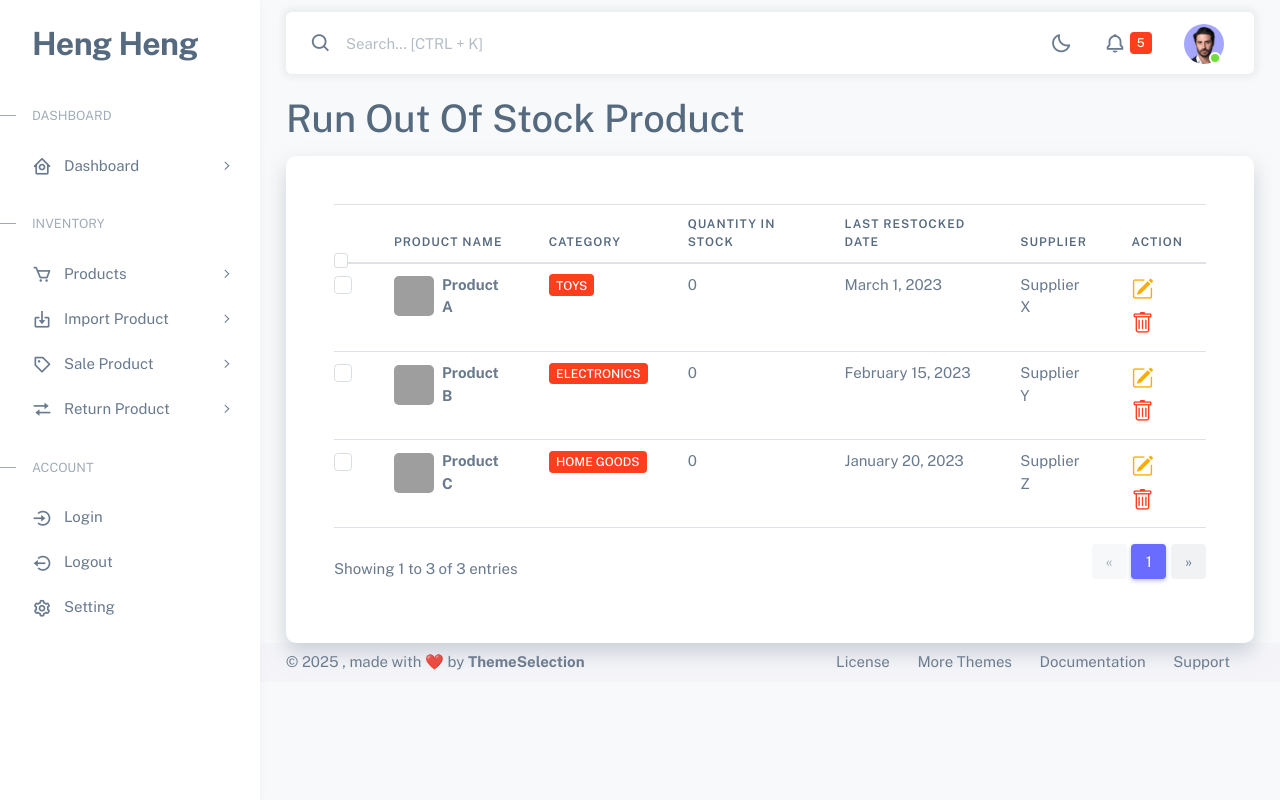
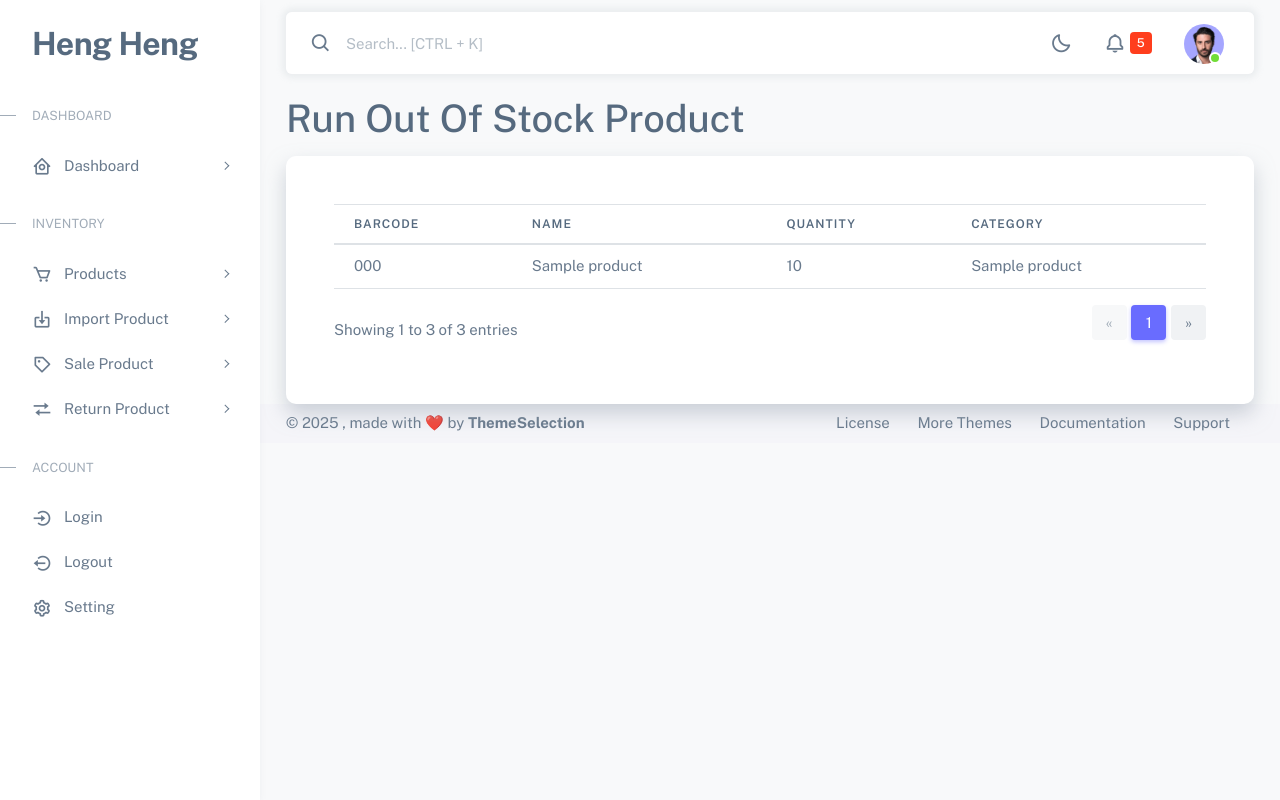
Before and after one commit to poleak-theng065/POS-Management-System-VC1, a PHP site: template views/inventory/run_out_of_stock/run_out_of_stock.php in a window 1280 px wide. Run offline with PHP 8.4, Linux system fonts and the light colour scheme; the template is opened without the code that fills it: most values are stand-ins (such as "Sample title", 1, 10 or a date in 2020); some libraries are stand-ins or nearby versions; grey boxes are pictures that could not be loaded.

Commit message:
feat(out stock): display out stock product form[SRUM-262]

```diff
--- a/views/inventory/run_out_of_stock/run_out_of_stock.php
+++ b/views/inventory/run_out_of_stock/run_out_of_stock.php
@@ -5,67 +5,21 @@
             <table class="table table-hover align-middle" id="productTable">
                 <thead>
                     <tr>
-                        <th><input type="checkbox" class="form-check-input"></th>
-                        <th onclick="sortTable('product')" class="sortable">Product Name <span id="productSortIcon"></span></th>
-                        <th onclick="sortTable('category')" class="sortable">Category <span id="categorySortIcon"></span></th>
-                        <th>Quantity in Stock</th>
-                        <th>Last Restocked Date</th>
-                        <th>Supplier</th>
-                        <th>Action</th>
+                        <th>Barcode</th>
+                        <th>Name</th>
+                        <th>Quantity</th>
+                        <th>Category</th>
                     </tr>
                 </thead>
-                <tbody>
-                    <tr class="border-bottom">
-                        <td><input type="checkbox" class="form-check-input"></td>
-                        <td>
-                            <div style="display: flex; align-items: center;">
-                                <img src="https://m.media-amazon.com/images/I/618Bb+QzCmL.jpg" class="category-image me-2" alt="Product 1">
-                                <strong style="display: block;">Product A</strong>
-                            </div>
-                        </td>
-                        <td><span class="badge bg-danger">Toys</span></td>
-                        <td class="product-count">0</td>
-                        <td>March 1, 2023</td>
-                        <td>Supplier X</td>
-                        <td>
-                            <a href="#" class="text-warning me-2"><i class="bi bi-pencil-square fs-4"></i></a>
-                            <a href="#" class="text-danger"><i class="bi bi-trash fs-4"></i></a>
-                        </td>
-                    </tr>
-                    <tr class="border-bottom">
-                        <td><input type="checkbox" class="form-check-input"></td>
-                        <td>
-                            <div style="display: flex; align-items: center;">
-                                <img src="https://m.media-amazon.com/images/I/618Bb+QzCmL.jpg" class="category-image me-2" alt="Product 2">
-                                <strong style="display: block;">Product B</strong>
-                            </div>
-                        </td>
-                        <td><span class="badge bg-danger">Electronics</span></td>
-                        <td class="product-count">0</td>
-                        <td>February 15, 2023</td>
-                        <td>Supplier Y</td>
-                        <td>
-                            <a href="#" class="text-warning me-2"><i class="bi bi-pencil-square fs-4"></i></a>
-                            <a href="#" class="text-danger"><i class="bi bi-trash fs-4"></i></a>
-                        </td>
-                    </tr>
-                    <tr>
-                        <td><input type="checkbox" class="form-check-input"></td>
-                        <td>
-                            <div style="display: flex; align-items: center;">
-                                <img src="https://m.media-amazon.com/images/I/618Bb+QzCmL.jpg" class="category-image me-2" alt="Product 3">
-                                <strong style="display: block;">Product C</strong>
-                            </div>
-                        </td>
-                        <td><span class="badge bg-danger">Home Goods</span></td>
-                        <td class="product-count">0</td>
-                        <td>January 20, 2023</td>
-                        <td>Supplier Z</td>
-                        <td>
-                            <a href="#" class="text-warning me-2"><i class="bi bi-pencil-square fs-4"></i></a>
-                            <a href="#" class="text-danger"><i class="bi bi-trash fs-4"></i></a>
-                        </td>
-                    </tr>
+                <tbody id=switchTableBody>
+                    <?php foreach ($products as $index => $product): ?>
+                        <tr>
+                            <td><?= $product['barcode'] ?></td>
+                            <td><?= $product['name'] ?></td>
+                            <td><?= $product['stock_quantity'] ?></td>
+                            <td><?= !empty($product['category_name']) ? $product['category_name'] : 'No category' ?></td>
+                        </tr>
+                    <?php endforeach ?>
                 </tbody>
             </table>
         </div>
```
Also changed, not shown: Controllers/inventory/RunOutOfStockController.php (+16 -2 lines), Models/inventory/OutStockModel.php (added, +41 -0 lines).
